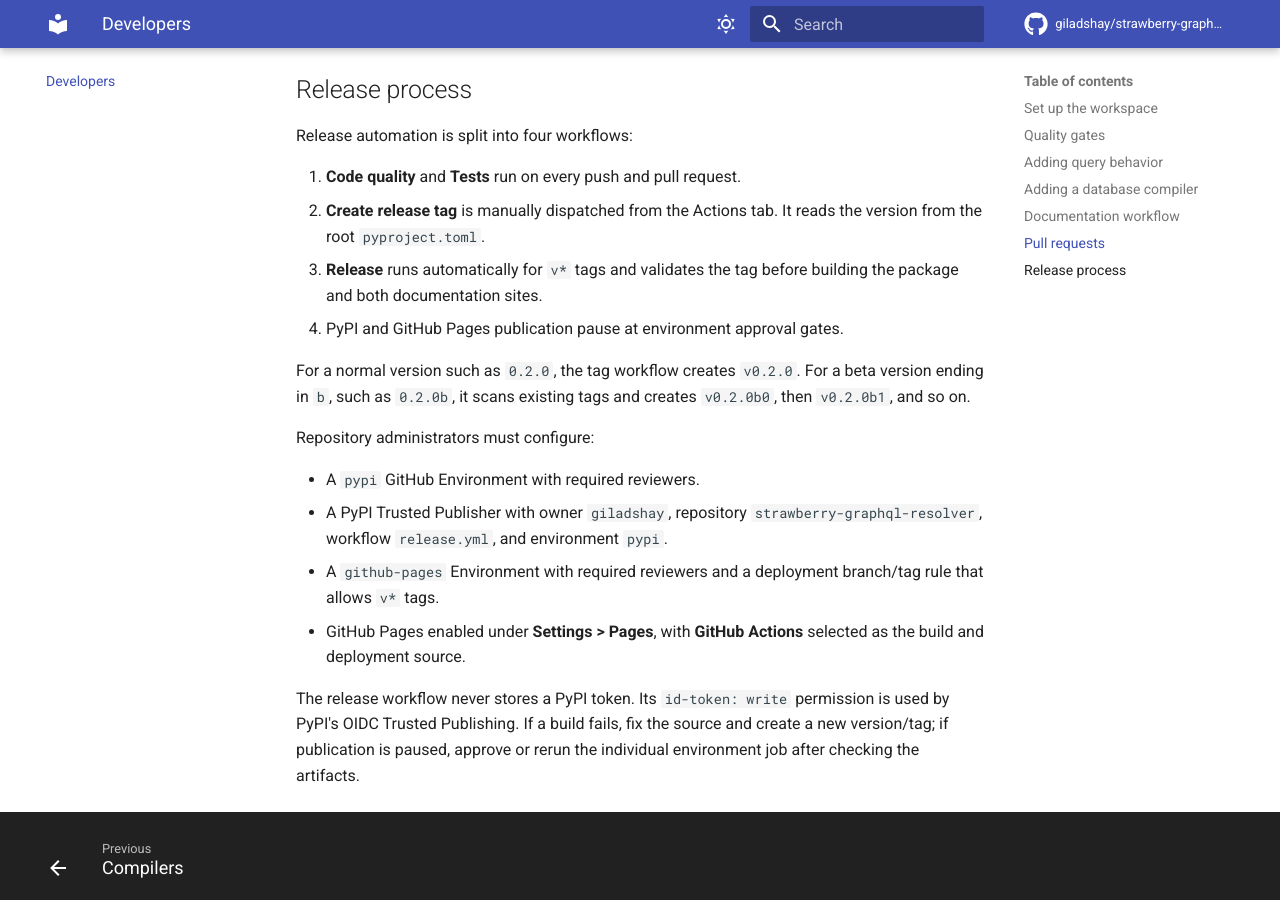
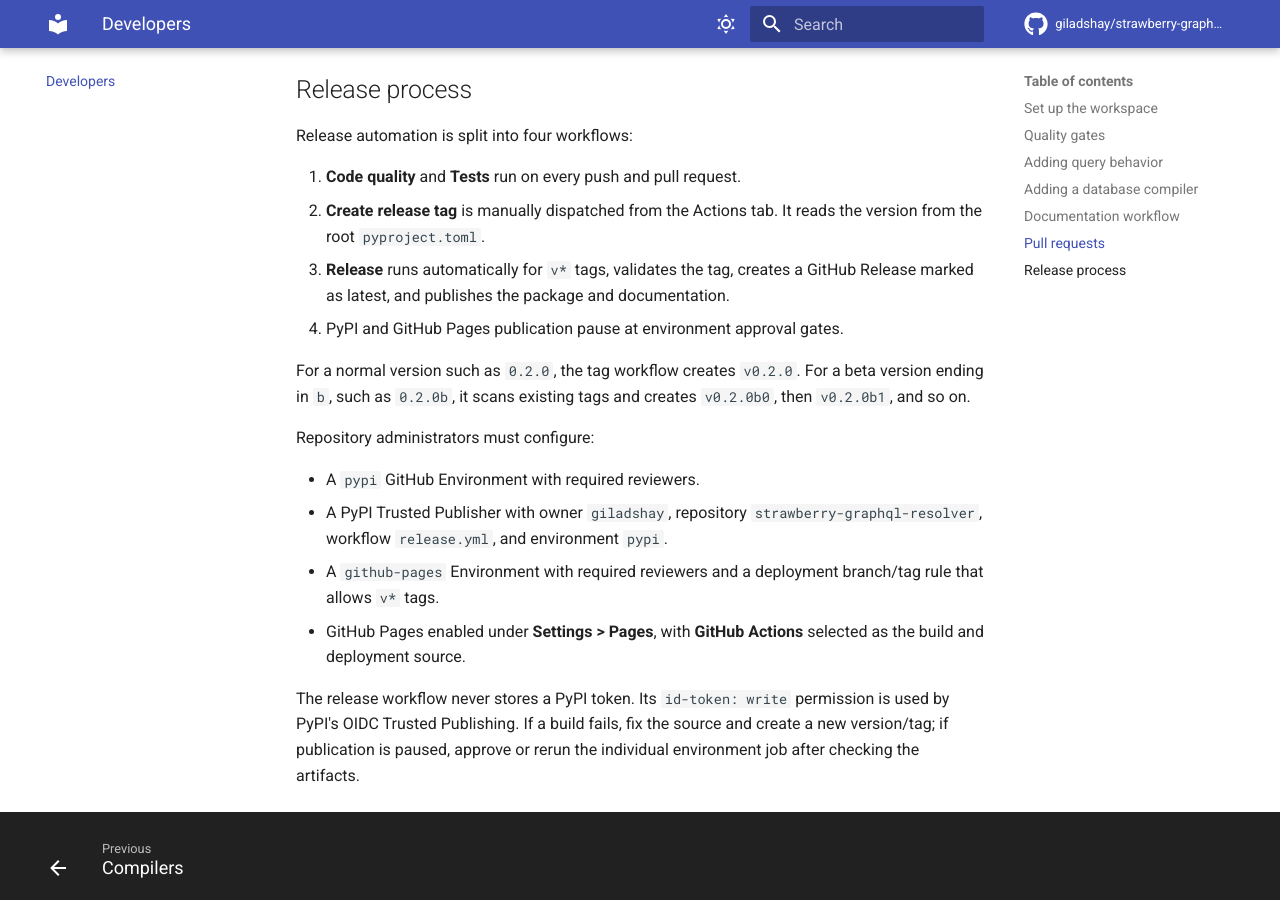
Before and after one commit to giladshay/strawberry-graphql-resolver, an MkDocs documentation site: the page built from docs/developers.md, in a window 1280 px wide and 900 px high, scrolled down 1784 px. Built offline with MkDocs 1.6.1 and Material for MkDocs 9.7.7, drawn with Linux system fonts in a browser that asks for light colours; comment, search, counter and statistics services are not loaded.

Commit message:
Add GitHub release

```diff
--- a/docs/developers.md
+++ b/docs/developers.md
@@ -75,8 +75,8 @@ Release automation is split into four workflows:
 1. **Code quality** and **Tests** run on every push and pull request.
 2. **Create release tag** is manually dispatched from the Actions tab. It
    reads the version from the root `pyproject.toml`.
-3. **Release** runs automatically for `v*` tags and validates the tag before
-   building the package and both documentation sites.
+3. **Release** runs automatically for `v*` tags, validates the tag, creates a
+   GitHub Release marked as latest, and publishes the package and documentation.
 4. PyPI and GitHub Pages publication pause at environment approval gates.
 
 For a normal version such as `0.2.0`, the tag workflow creates `v0.2.0`.
```
Also changed, not shown: 1 other file.
